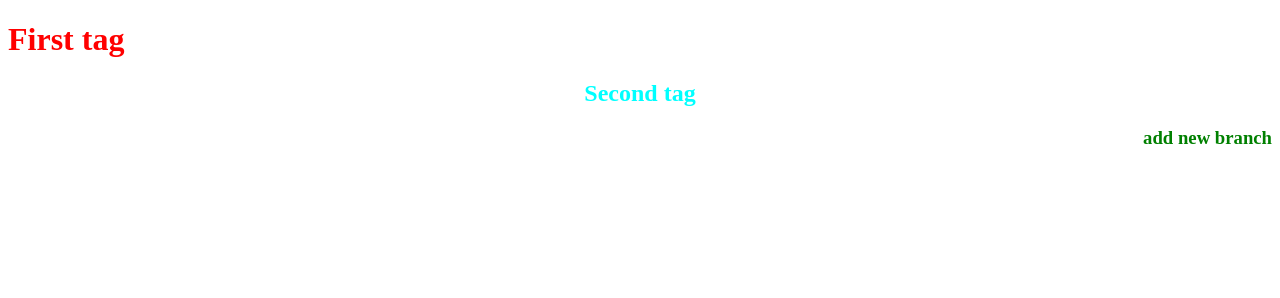
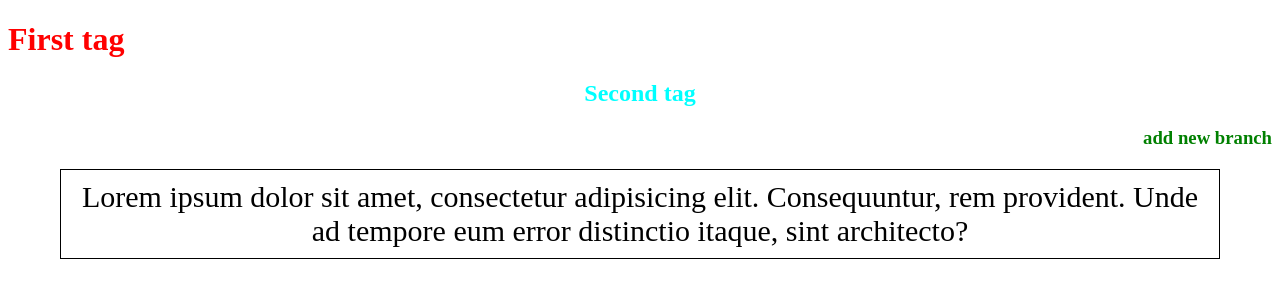
Before and after one commit to vasylyna-shymechko/js-advance, a plain HTML site: page index.html in a window 1280 px wide. Drawn offline with Linux system fonts and the light colour scheme.

Commit message:
add some text

```diff
--- a/index.html
+++ b/index.html
@@ -13,6 +13,7 @@
     <h1>First tag</h1>
     <h2>Second tag</h2>
     <h3>add new branch</h3>
+    <p>Lorem ipsum dolor sit amet, consectetur adipisicing elit. Consequuntur, rem provident. Unde ad tempore eum error distinctio itaque, sint architecto?</p>
 
 </body>
 
--- a/main.css
+++ b/main.css
@@ -9,3 +9,11 @@ h3{
     color: green;
     text-align: right;
 }
+p{
+    width: 90%;
+    padding: 10px;
+    margin: 20px auto;
+    border: 1px solid #000;
+    text-align: center;
+    font-size: 30px;
+}
```
